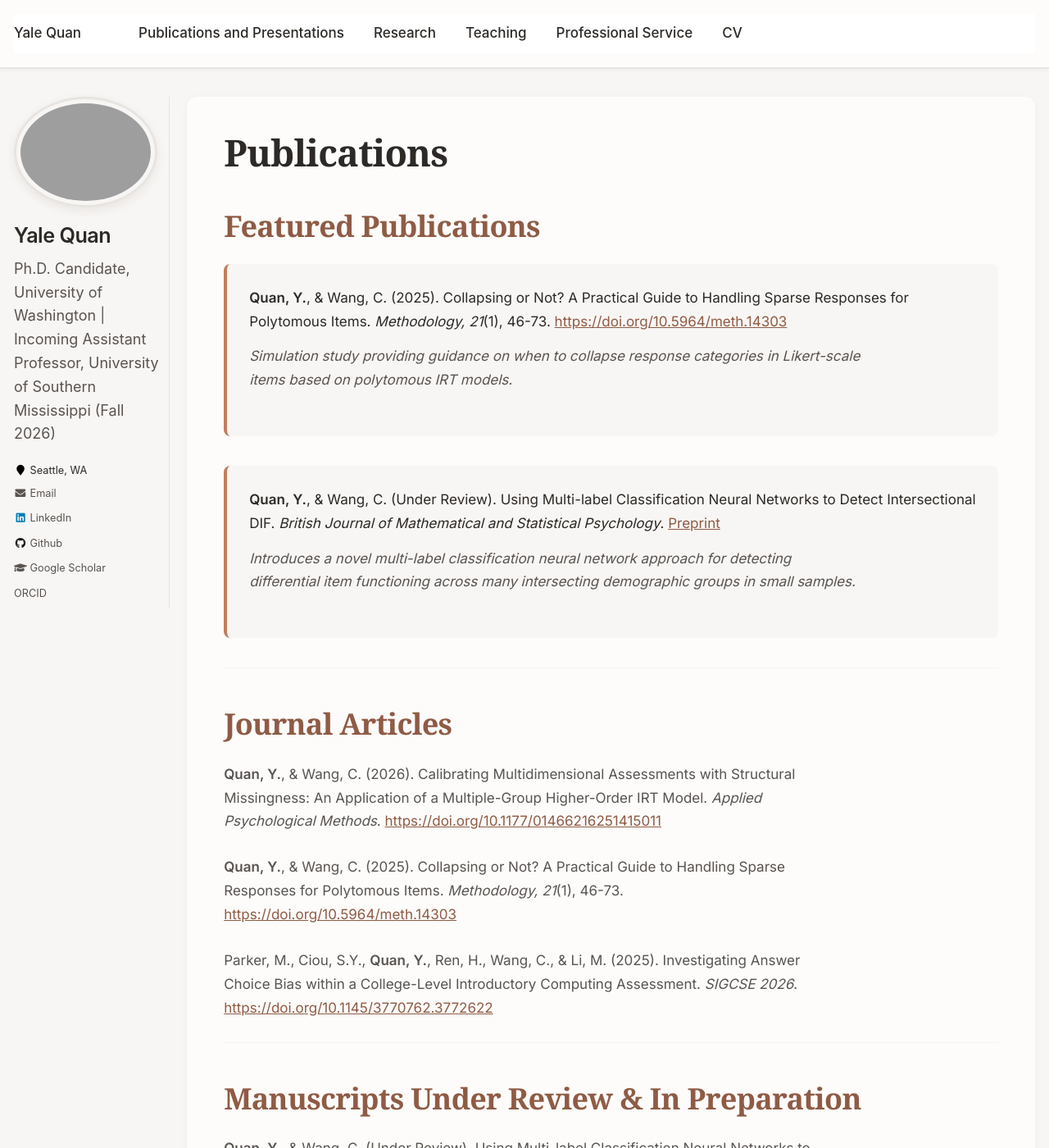
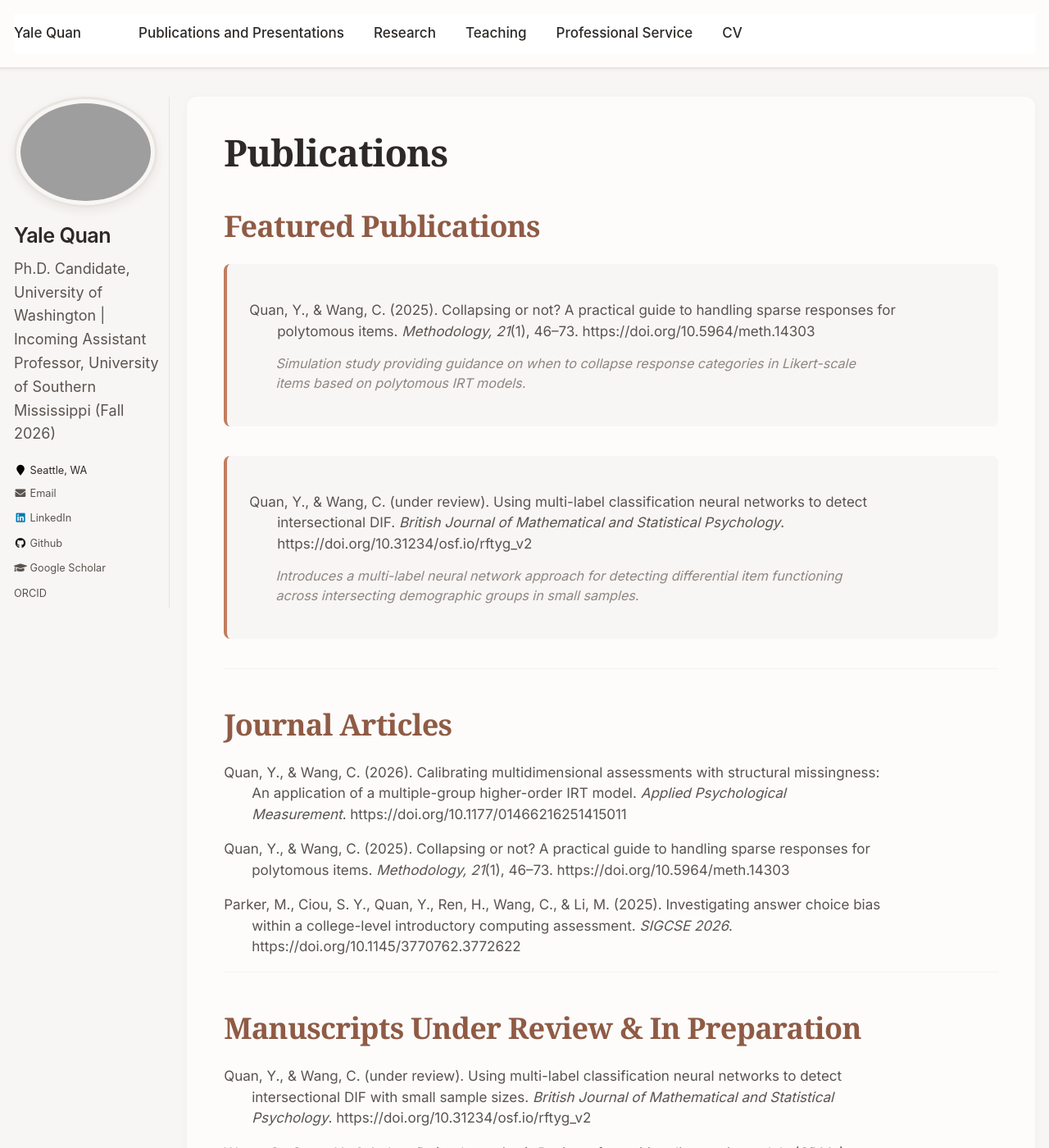
Before and after one commit to yalequan/yalequan.github.io, a Jekyll site: the page built from _pages/publications_and_presentations.md, in a window 1280 px wide and 1400 px high. Shown: the whole window at 82% size. Built offline with Jekyll 4.4.1, drawn with Linux system fonts in a browser that asks for light colours; some of the changed text lies outside the part shown.

Commit message:
Modified .css and publications
Fixed styling and APA formatting in the css

```diff
--- a/_pages/publications_and_presentations.md
+++ b/_pages/publications_and_presentations.md
@@ -9,21 +9,24 @@ author_profile: true
 
 <div style="background-color: var(--warm-bg, #f8f6f4); padding: 1.5rem; border-radius: 8px; margin-bottom: 2rem; border-left: 4px solid var(--primary-warm, #c17d5f);">
 
-<strong>Quan, Y.</strong>, & Wang, C. (2025). Collapsing or Not? A Practical Guide to Handling Sparse Responses for Polytomous Items. <em>Methodology, 21</em>(1), 46-73. <a href="https://doi.org/10.5964/meth.14303">https://doi.org/10.5964/meth.14303</a>
+<p class="apa-ref">
+  Quan, Y., & Wang, C. (2025). Collapsing or not? A practical guide to handling sparse responses for polytomous items. <em>Methodology, 21</em>(1), 46–73. https://doi.org/10.5964/meth.14303
+</p>
 
-<p style="margin-top: 0.75rem;">
+<p class="pub-desc">
   <em>Simulation study providing guidance on when to collapse response categories in Likert-scale items based on polytomous IRT models.</em>
 </p>
 
 </div>
 
-
 <div style="background-color: var(--warm-bg, #f8f6f4); padding: 1.5rem; border-radius: 8px; margin-bottom: 2rem; border-left: 4px solid var(--primary-warm, #c17d5f);">
 
-<strong>Quan, Y.</strong>, & Wang, C. (Under Review). Using Multi-label Classification Neural Networks to Detect Intersectional DIF. <em>British Journal of Mathematical and Statistical Psychology</em>. <a href="https://doi.org/10.31234/osf.io/rftyg_v2">Preprint</a>
+<p class="apa-ref">
+  Quan, Y., & Wang, C. (under review). Using multi-label classification neural networks to detect intersectional DIF. <em>British Journal of Mathematical and Statistical Psychology</em>. https://doi.org/10.31234/osf.io/rftyg_v2
+</p>
 
-<p style="margin-top: 0.75rem;">
-  <em>Introduces a novel multi-label classification neural network approach for detecting differential item functioning across many intersecting demographic groups in small samples.</em>
+<p class="pub-desc">
+  <em>Introduces a multi-label neural network approach for detecting differential item functioning across intersecting demographic groups in small samples.</em>
 </p>
 
 </div>
@@ -32,29 +35,45 @@ author_profile: true
 
 ## Journal Articles
 
-**Quan, Y.**, & Wang, C. (2026). Calibrating Multidimensional Assessments with Structural Missingness: An Application of a Multiple-Group Higher-Order IRT Model. *Applied Psychological Methods*. <a href="https://doi.org/10.1177/01466216251415011">https://doi.org/10.1177/01466216251415011</a>
+<p class="apa-ref">
+  Quan, Y., & Wang, C. (2026). Calibrating multidimensional assessments with structural missingness: An application of a multiple-group higher-order IRT model. <em>Applied Psychological Measurement</em>. https://doi.org/10.1177/01466216251415011
+</p>
 
-**Quan, Y.**, & Wang, C. (2025). Collapsing or Not? A Practical Guide to Handling Sparse Responses for Polytomous Items. *Methodology, 21*(1), 46-73. <a href="https://doi.org/10.5964/meth.14303">https://doi.org/10.5964/meth.14303</a>
+<p class="apa-ref">
+  Quan, Y., & Wang, C. (2025). Collapsing or not? A practical guide to handling sparse responses for polytomous items. <em>Methodology, 21</em>(1), 46–73. https://doi.org/10.5964/meth.14303
+</p>
 
-Parker, M., Ciou, S.Y., **Quan, Y.**, Ren, H., Wang, C., & Li, M. (2025). Investigating Answer Choice Bias within a College-Level Introductory Computing Assessment. *SIGCSE 2026*. <a href="https://doi.org/10.1145/3770762.3772622">https://doi.org/10.1145/3770762.3772622</a>
+<p class="apa-ref">
+  Parker, M., Ciou, S. Y., Quan, Y., Ren, H., Wang, C., & Li, M. (2025). Investigating answer choice bias within a college-level introductory computing assessment. <em>SIGCSE 2026</em>. https://doi.org/10.1145/3770762.3772622
+</p>
 
 ---
 
 ## Manuscripts Under Review & In Preparation
 
-**Quan, Y.**, & Wang, C. (Under Review). Using Multi-label Classification Neural Networks to Detect Intersectional DIF with Small Sample Sizes. *British Journal of Mathematical and Statistical Psychology*. <a href="https://doi.org/10.31234/osf.io/rftyg_v2">Preprint</a>
+<p class="apa-ref">
+  Quan, Y., & Wang, C. (under review). Using multi-label classification neural networks to detect intersectional DIF with small sample sizes. <em>British Journal of Mathematical and Statistical Psychology</em>. https://doi.org/10.31234/osf.io/rftyg_v2
+</p>
 
-Wang, C., **Quan, Y.**, & Arthur, D. (Under Review). Review of Cognitive Diagnostic Models (CDMs): Recent Methodological Advancements for Addressing Challenges in Applications. *British Journal of Mathematical and Statistical Psychology*
+<p class="apa-ref">
+  Wang, C., Quan, Y., & Arthur, D. (under review). Review of cognitive diagnostic models (CDMs): Recent methodological advancements for addressing challenges in applications. <em>British Journal of Mathematical and Statistical Psychology</em>.
+</p>
 
-**Quan, Y.**, & Wang, C. (Under Review). Transitive DIF Clustering: A Graph-Theoretic Approach to Identifying Many-Group Partial Measurement Invariance. *Psycholgical Methods*
+<p class="apa-ref">
+  Quan, Y., & Wang, C. (under review). Transitive DIF clustering: A graph-theoretic approach to identifying many-group partial measurement invariance. <em>Psychological Methods</em>.
+</p>
 
-Park, A., **Quan, Y.**, Lohr, M., & Oxford, M. (In Preparation). Concurrent and Enduring Predictors of Preschool Language Among Young Children of Parents Involved in Child Welfare. *Journal of Speech, Language, and Hearing Research*
+<p class="apa-ref">
+  Park, A., Quan, Y., Lohr, M., & Oxford, M. (in preparation). Concurrent and enduring predictors of preschool language among young children of parents involved in child welfare. <em>Journal of Speech, Language, and Hearing Research</em>.
+</p>
 
 ---
 
 ## Working Papers & Preprints
 
-**Quan, Y.**, & Ren, H. (2025). Sample Size and Assessment Length Recommendations for the Diagnostic Status Facet Model. *PsyArXiv*. <a href="https://doi.org/10.31234/osf.io/zr3je_v1">https://doi.org/10.31234/osf.io/zr3je_v1</a>
+<p class="apa-ref">
+  Quan, Y., & Ren, H. (2025). Sample size and assessment length recommendations for the diagnostic status facet model. <em>PsyArXiv</em>. https://doi.org/10.31234/osf.io/zr3je_v1
+</p>
 
 ---
 
@@ -62,50 +81,84 @@ Park, A., **Quan, Y.**, Lohr, M., & Oxford, M. (In Preparation). Concurrent and
 
 ### 2026
 
-**Quan, Y.**, & Wang, C. (2026, April). *Beyond DIF Detection: A Downstream Clustering Framework for Small Sample Parameter Estimation.* Paper presented at the National Council on Measurement in Education Annual Meeting, Los Angeles, CA.
+<p class="apa-ref">
+  Quan, Y., & Wang, C. (2026, April). Beyond DIF detection: A downstream clustering framework for small sample parameter estimation. Paper presented at the <em>National Council on Measurement in Education Annual Meeting</em>, Los Angeles, CA.
+</p>
 
-**Quan, Y.**, & Wang, C. (2026, April). *Detecting Small Sample Q-Matrix Misspecification in the Diagnostic Facet Status Model.* Paper presented at the National Council on Measurement in Education Annual Meeting, Los Angeles, CA.
+<p class="apa-ref">
+  Quan, Y., & Wang, C. (2026, April). Detecting small sample Q-matrix misspecification in the diagnostic facet status model. Paper presented at the <em>National Council on Measurement in Education Annual Meeting</em>, Los Angeles, CA.
+</p>
 
 ### 2025
 
-**Quan, Y.**, & Wang, C. (2025, July). *A Neural Network Approach to Small Sample Intersectional DIF Detection.* Paper presented at the International Meeting of the Psychometric Society, Minneapolis, MN.
+<p class="apa-ref">
+  Quan, Y., & Wang, C. (2025, July). A neural network approach to small sample intersectional DIF detection. Paper presented at the <em>International Meeting of the Psychometric Society</em>, Minneapolis, MN.
+</p>
 
-**Quan, Y.** (2025, May). *Using Categorical Structural Equation Models to Identify Facets of Student Belonging.* Paper presented at the Community Partner Doctoral Fellowship Research Presentation, Seattle, WA.
+<p class="apa-ref">
+  Quan, Y. (2025, May). Using categorical structural equation models to identify facets of student belonging. Paper presented at the <em>Community Partner Doctoral Fellowship Research Presentation</em>, Seattle, WA.
+</p>
 
-**Quan, Y.**, Ren, H., & Wang, C. (2025, March). *Constructing a Machine Learning Model for Binary Predictions with Incomplete, Imbalanced Data and Non-Linear Effects.* Paper presented at A Meeting of Methodologists.
+<p class="apa-ref">
+  Quan, Y., Ren, H., & Wang, C. (2025, March). Constructing a machine learning model for binary predictions with incomplete, imbalanced data and non-linear effects. Paper presented at <em>A Meeting of Methodologists</em>.
+</p>
 
-**Quan, Y.**, & Sager, M. (2025, February). *Identifying Core Formal Assessment Competencies and Informal Learning Outcomes of Data Science and Data Literacy.* Paper presented at the Data Science Education K-12: Research to Practice Annual Conference.
+<p class="apa-ref">
+  Quan, Y., & Sager, M. (2025, February). Identifying core formal assessment competencies and informal learning outcomes of data science and data literacy. Paper presented at the <em>Data Science Education K–12: Research to Practice Annual Conference</em>.
+</p>
 
 ### 2024
 
-**Quan, Y.**, & Wang, C. (2024, November). *A New Item Fit Test for the Diagnostic Facet Test Model (DFSM).* Paper presented at the Pacific Northwest Research on Psychometrics and Applied Statistics Conference, Pullman, WA.
+<p class="apa-ref">
+  Quan, Y., & Wang, C. (2024, November). A new item fit test for the diagnostic facet test model (DFSM). Paper presented at the <em>Pacific Northwest Research on Psychometrics and Applied Statistics Conference</em>, Pullman, WA.
+</p>
 
-**Quan, Y.** (2024, October). *Item Response Theory (IRT) Model Selection and Applications.* Invited talk at the University of Washington Behavioral Research Center for HIV, Seattle, WA.
+<p class="apa-ref">
+  Quan, Y. (2024, October). Item response theory (IRT) model selection and applications. Invited talk at the <em>University of Washington Behavioral Research Center for HIV</em>, Seattle, WA.
+</p>
 
-**Quan, Y.**, & Wang, C. (2024, April). *Parameter Recovery from Higher Order Item Response Theory Models with Structural Missingness.* Paper presented at the National Council on Measurement in Education Annual Meeting, Philadelphia, PA.
+<p class="apa-ref">
+  Quan, Y., & Wang, C. (2024, April). Parameter recovery from higher order item response theory models with structural missingness. Paper presented at the <em>National Council on Measurement in Education Annual Meeting</em>, Philadelphia, PA.
+</p>
 
-**Quan, Y.**, & Wang, C. (2024, April). *Collapsing or Not? A Practical Guide to Handling Sparse Responses for Polytomous Items.* Poster and paper presented at the American Educational Research Association Annual Meeting, Philadelphia, PA. <a href="https://doi.org/10.3102/2102869">https://doi.org/10.3102/2102869</a>
+<p class="apa-ref">
+  Quan, Y., & Wang, C. (2024, April). Collapsing or not? A practical guide to handling sparse responses for polytomous items. Poster and paper presented at the <em>American Educational Research Association Annual Meeting</em>, Philadelphia, PA. https://doi.org/10.3102/2102869
+</p>
 
 ### 2023
 
-**Quan, Y.**, & Wang, C. (2023, April). *The Effects of Sample Size and Collapse Direction on Parameter Recovery.* Poster presented at the National Council on Measurement in Education Annual Meeting, Chicago, IL.
+<p class="apa-ref">
+  Quan, Y., & Wang, C. (2023, April). The effects of sample size and collapse direction on parameter recovery. Poster presented at the <em>National Council on Measurement in Education Annual Meeting</em>, Chicago, IL.
+</p>
 
 ---
 
 ## Invited Talks & Departmental Seminars
 
-**Quan, Y.** (2024, October). *Item Response Theory (IRT) Model Selection and Applications.* University of Washington Behavioral Research Center for HIV, Seattle, WA.
+<p class="apa-ref">
+  Quan, Y. (2024, October). Item response theory (IRT) model selection and applications. <em>University of Washington Behavioral Research Center for HIV</em>, Seattle, WA.
+</p>
 
-**Quan, Y.** (2024, December). *Sample Size and Test Length Recommendations for the Diagnostic Facet Status Model.* Center for Statistics and The Social Sciences Student Research Presentation, Seattle, WA.
+<p class="apa-ref">
+  Quan, Y. (2024, December). Sample size and test length recommendations for the diagnostic status facet model. <em>Center for Statistics and the Social Sciences Student Research Presentation</em>, Seattle, WA.
+</p>
 
-**Quan, Y.** (2024, June). *Introduction to Bayesian Item Response Theory.* Center for Statistics and The Social Sciences Student Research Presentation, Seattle, WA.
+<p class="apa-ref">
+  Quan, Y. (2024, June). Introduction to Bayesian item response theory. <em>Center for Statistics and the Social Sciences Student Research Presentation</em>, Seattle, WA.
+</p>
 
-**Quan, Y.** (2024, March). *The Effects of Measurement Error on Multilevel Linear Growth Model Parameter Estimates.* Center for Statistics and The Social Sciences Student Research Presentation, Seattle, WA.
+<p class="apa-ref">
+  Quan, Y. (2024, March). The effects of measurement error on multilevel linear growth model parameter estimates. <em>Center for Statistics and the Social Sciences Student Research Presentation</em>, Seattle, WA.
+</p>
 
-**Quan, Y.** (2021, December). *Clustering Education Data Using K-Medoids with Partitioning Around the Medoids Algorithm.* Measurement & Statistics Seminar, University of Washington, Seattle, WA.
+<p class="apa-ref">
+  Quan, Y. (2021, December). Clustering education data using K-medoids with partitioning around the medoids algorithm. <em>Measurement & Statistics Seminar, University of Washington</em>, Seattle, WA.
+</p>
 
 ---
 
 ## Thesis
 
-**Quan, Y.** (2020). *A Multivariate Statistical Analysis of Major Change Patterns and Significant Factors That Influence Graduation Rates: A Case Study at California State University, Long Beach* (Publication No. 28155286) [Master's thesis, California State University Long Beach]. ProQuest Dissertations and Theses Global. <a href="https://www.proquest.com/dissertations-theses/multivariate-statistical-analysis-major-change/docview/2519029245/se-2">https://www.proquest.com/dissertations-theses/multivariate-statistical-analysis-major-change/docview/2519029245/se-2</a>
+<p class="apa-ref">
+  Quan, Y. (2020). <em>A multivariate statistical analysis of major change patterns and significant factors that influence graduation rates: A case study at California State University, Long Beach</em> (Publication No. 28155286) [Master’s thesis, California State University, Long Beach]. ProQuest Dissertations and Theses Global. https://www.proquest.com/dissertations-theses/multivariate-statistical-analysis-major-change/docview/2519029245/se-2
+</p>
--- a/assets/css/custom-redesign.css
+++ b/assets/css/custom-redesign.css
@@ -304,3 +304,27 @@ html {
   background-color: var(--accent-gold);
   color: var(--warm-white);
 }
+
+/* ==========================================
+   APA 7 FORMATTING FOR PUBLICATIONS
+   ========================================== */
+
+/* Hanging indent for APA-style references */
+.apa-ref {
+  padding-left: 2em;
+  text-indent: -2em;
+  margin-bottom: 0.75rem;
+  line-height: 1.5;
+  color: var(--text-secondary);
+  max-width: 75ch;   /* matches your paragraph width aesthetic */
+}
+
+/* Description/abstract-style text under references */
+.pub-desc {
+  margin-left: 2em;
+  margin-top: 0.25rem;
+  margin-bottom: 0.75rem;
+  font-size: 0.95em;
+  color: var(--text-muted);
+  line-height: 1.5;
+}
```
